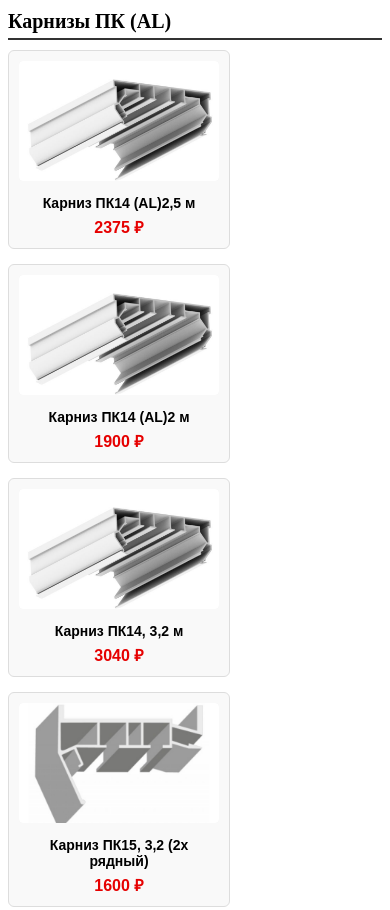
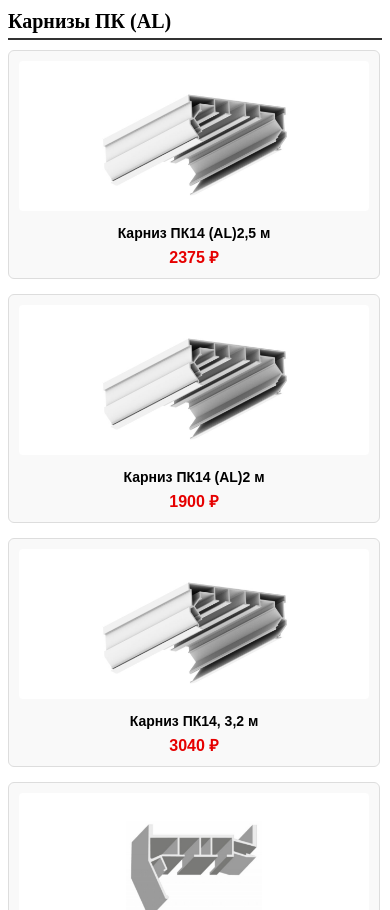
Before and after one commit to DenisTsvetkov/potolok-price, a website: page index.html in a window 390 px wide. Shown: the top 910 px of the page. Drawn offline with Linux system fonts and the light colour scheme.

Commit message:
Улучшен адаптив

```diff
--- a/style.css
+++ b/style.css
@@ -13,7 +13,8 @@
     gap: 15px;
 }
 .product-card {
-    width: 200px;
+    width: 100%;
+    max-width: 350px;
     border: 1px solid #ddd;
     border-radius: 6px;
     padding: 10px;
@@ -23,10 +24,10 @@
 }
 .product-card img {
     width: 100%;
-    height: 120px;
-    object-fit: cover;
+    height: 150px;
+    object-fit: contain;
     border-radius: 4px;
-    background: #eee;
+    background: #fff;
 }
 .product-title {
     font-size: 14px;
```
